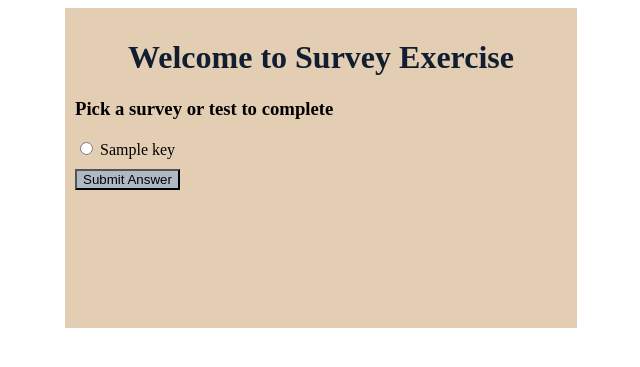
After one commit to ursawd/Python-Flask-SurveyExercise, a Flask app: template templates/start.html in a window 1280 px wide. The commit adds this page. Shown: the top 367 px of the page, without its empty margins (319-959 px from the left). Run offline with Flask 2, Linux system fonts and the light colour scheme; the template is opened without the code that fills it: most values are stand-ins (such as "Sample title", 1, 10 or a date in 2020).

Commit message:
FS 4 w/ errors

```diff
--- a/app.py
+++ b/app.py
@@ -2,7 +2,8 @@
 
 from flask import Flask, request, render_template, flash, redirect
 from flask_debugtoolbar import DebugToolbarExtension
-from surveys import Question, Survey, satisfaction_survey
+from surveys import Question, Survey, surveys
+from random import choice
 
 app = Flask(__name__)
 app.config["SECRET_KEY"] = "secretkey"
@@ -10,11 +11,29 @@ app.config["DEBUG_TB_INTERCEPT_REDIRECTS"] = False
 debug = DebugToolbarExtension(app)
 
 responses = []
-SURVEY_NAME = satisfaction_survey
+#! why does one work and one doesnt.
+# SURVEY_NAME = Survey
+key = choice(list(surveys))
+SURVEY_NAME = surveys[key]
 
 
 @app.route("/")
+def start():
+    return render_template("start.html", surveys=surveys)
+
+
+@app.route("/home", methods=["POST"])
 def home():
+    # TODO    receive survey selection and start
+    #!----optional initialization code result in this and next red text------
+    #!Here SURVEY_NAME has valid data and this route works
+    #!      (Pdb) len(SURVEY_NAME.questions)
+    #!      4
+    #!      (Pdb)
+    SURVEY_NAME = surveys[request.form["choice"]]
+    # import pdb
+    # pdb.set_trace()
+
     return render_template("home.html", survey=SURVEY_NAME)
 
 
@@ -22,8 +41,15 @@ def home():
 def questions(question_num):
     """ask specified question # """
 
+    # import pdb
+    # pdb.set_trace()
+    #! Here SURVEY_NAME has no questions, title,etc data and route errors out
+    #!      (Pdb) len(SURVEY_NAME.questions)
+    #!      *** AttributeError: type object 'Survey' has no attribute 'questions'
+    #!      (Pdb)
+
     if len(responses) == len(SURVEY_NAME.questions):
-        return render_template("/thanks.html")
+        return render_template("/thanks.html", answers=responses)
 
     # if requested question #(a 0 based index) is not equal
     # to the number of questions answered, set the question #
--- a/surveys.py
+++ b/surveys.py
@@ -47,6 +47,7 @@ personality_quiz = Survey(
     "Learn more about yourself with our personality quiz!",
     [
         Question("Do you ever dream about code?"),
+        Question("Do you ever dream in color?"),
         Question("Do you ever have nightmares about code?"),
         Question("Do you prefer porcupines or hedgehogs?", ["Porcupines", "Hedgehogs"]),
         Question("Which is the worst function name, and why?", ["do_stuff()", "run_me()", "wtf()"], allow_text=True),
--- a/templates/home.html
+++ b/templates/home.html
@@ -5,6 +5,7 @@
   <h4>{{ survey.title }}</h4>
   <!-- instructions  -->
   <p>{{ survey.instructions }}</p>
+  <p>Number of questions {{ survey.questions|length }}</p>
   <!-- button to start -->
   <a href="/questions/0"
     ><button class="btn" type="button">Start Survey</button></a
--- /dev/null
+++ b/templates/start.html
@@ -0,0 +1,15 @@
+{% extends 'base.html' %} {% block content%}
+<h1>Welcome to Survey Exercise</h1>
+<h3>Pick a survey or test to complete</h3>
+<div>
+  <form action="/home" method="POST">
+    {% for key in surveys %}
+    <input type="radio" class="radio" name="choice" value="{{key}}" />
+    <label for="radio">{{surveys[key].title}}</label>
+    <br />
+    {% endfor %}
+    <input class="btn" type="submit" value="Submit Answer" />
+  </form>
+</div>
+
+{% endblock %}
--- a/templates/thanks.html
+++ b/templates/thanks.html
@@ -1,3 +1,7 @@
 {% extends 'base.html' %} {% block content%}
 <h1>Thank You!</h1>
-{% endblock %}
+<h3>Your answers are:</h3>
+
+{% for answer in answers%}
+<p>{{answer}}</p>
+{%endfor%} {% endblock %}
```
